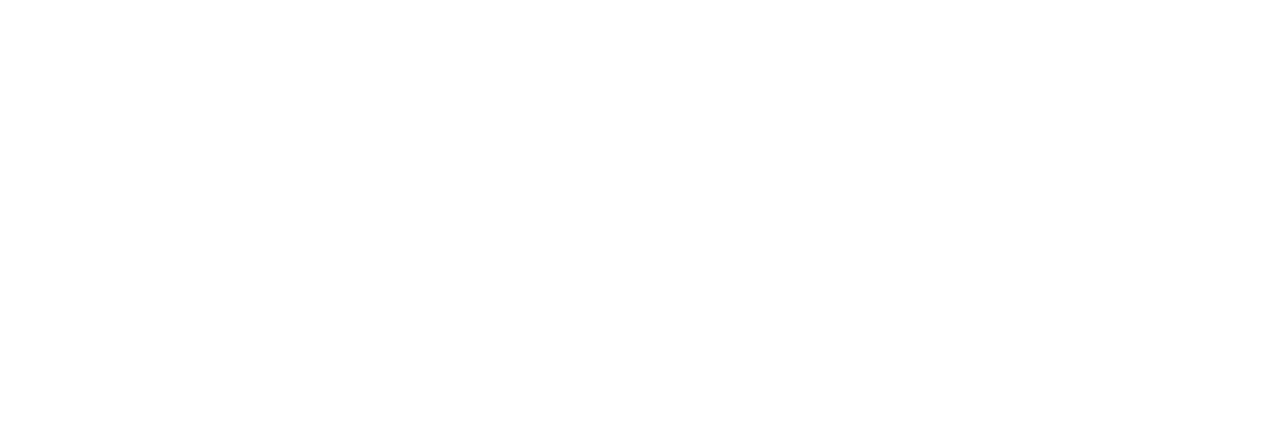
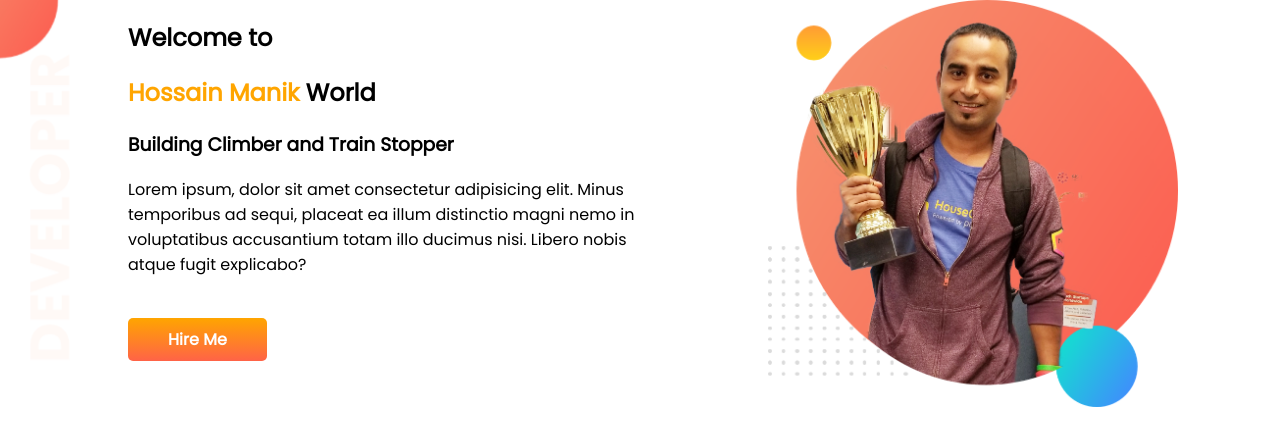
Before and after one commit to HossainMosharof/developer-portfolio, a plain HTML site: page index.html in a window 1280 px wide. Drawn offline with Linux system fonts and the light colour scheme.

Commit message:
top banner added

```diff
--- a/index.html
+++ b/index.html
@@ -4,7 +4,32 @@
     <meta charset="UTF-8" />
     <meta http-equiv="X-UA-Compatible" content="IE=edge" />
     <meta name="viewport" content="width=device-width, initial-scale=1.0" />
+    <link rel="preconnect" href="https://fonts.googleapis.com" />
+    <link rel="preconnect" href="https://fonts.gstatic.com" crossorigin />
+    <link
+      href="https://fonts.googleapis.com/css2?family=Poppins&display=swap"
+      rel="stylesheet"
+    />
+    <link rel="stylesheet" href="style.css" />
     <title>Developer Portfolio</title>
   </head>
-  <body></body>
+  <body>
+    <section class="top-banner">
+      <div class="half-width">
+        <h1>Welcome to</h1>
+        <h1><span class="colored-name">Hossain Manik</span> World</h1>
+        <h3>Building Climber and Train Stopper</h3>
+        <p class="about_me">
+          Lorem ipsum, dolor sit amet consectetur adipisicing elit. Minus
+          temporibus ad sequi, placeat ea illum distinctio magni nemo in
+          voluptatibus accusantium totam illo ducimus nisi. Libero nobis atque
+          fugit explicabo?
+        </p>
+        <a target="blank" class="button_link" href="#">Hire Me</a>
+      </div>
+      <div class="half-width">
+        <img src="/images/jhankar.png" alt="Jhankar" />
+      </div>
+    </section>
+  </body>
 </html>
--- a/style.css
+++ b/style.css
@@ -0,0 +1,39 @@
+body {
+  font-family: "Poppins", sans-serif;
+  margin: 0;
+}
+
+.colored-name {
+  color: orange;
+}
+
+section {
+  display: flex;
+}
+
+.top-banner {
+  background-image: url(/images/top-banner.png);
+  background-repeat: no-repeat;
+}
+
+.about_me {
+  margin-bottom: 50px;
+}
+
+.half-width {
+  width: 50%;
+  padding-left: 10%;
+}
+
+.half-width img {
+  width: 80%;
+}
+
+.button_link {
+  color: white;
+  font-weight: 700;
+  text-decoration: none;
+  background-image: linear-gradient(orange, tomato);
+  padding: 10px 40px;
+  border-radius: 5px;
+}
```
